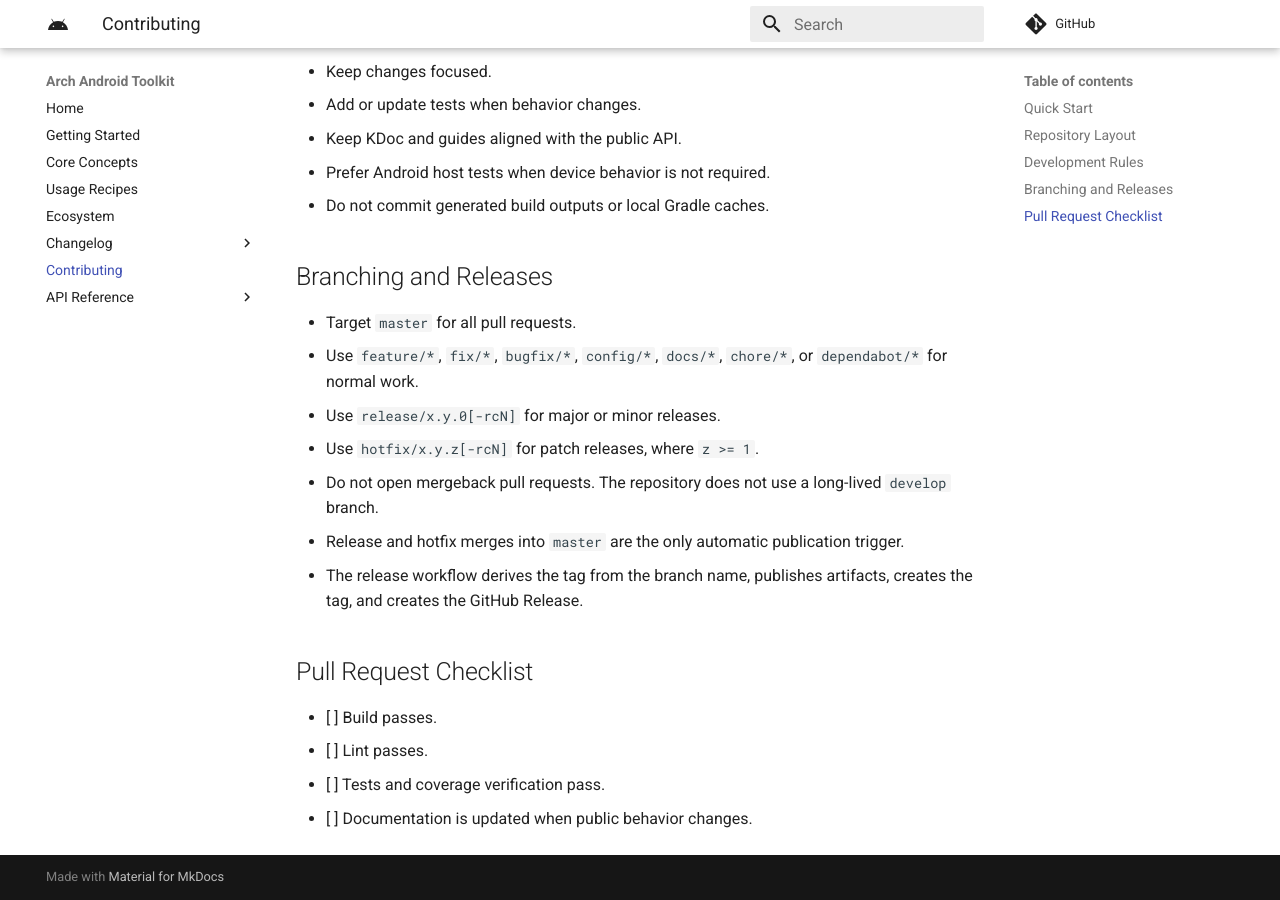
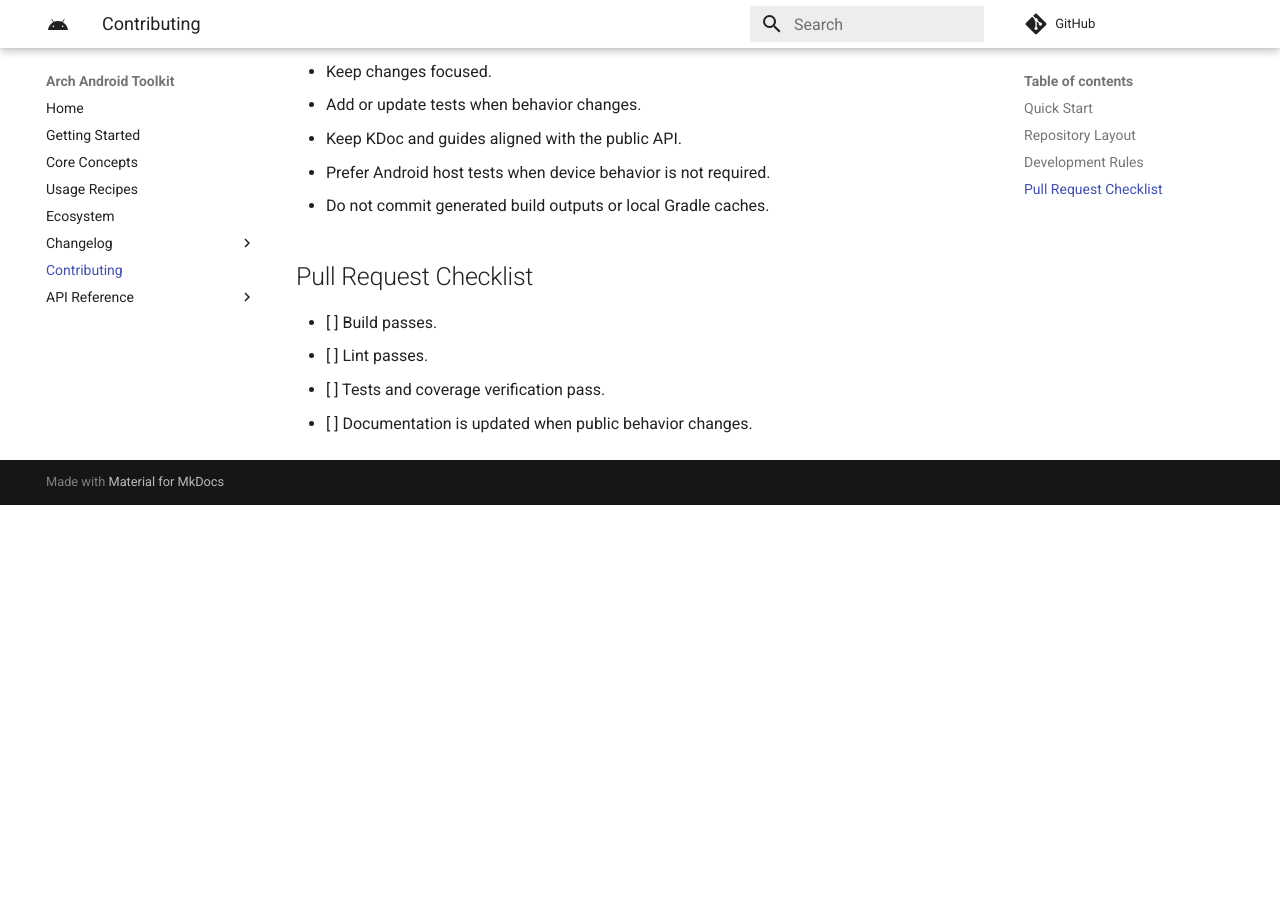
Before and after one commit to matheus-corregiari/arch-android, an MkDocs documentation site: the page built from docs/contributing.md, in a window 1280 px wide and 900 px high, scrolled down 686 px. Built offline with MkDocs 1.6.1 and Material for MkDocs 9.7.7, drawn with Linux system fonts in a browser that asks for light colours; comment, search, counter and statistics services are not loaded; after the commit the page ends 1191 px from its top, so only the background shows below that.

```diff
--- a/docs/contributing.md
+++ b/docs/contributing.md
@@ -28,16 +28,6 @@ python -m mkdocs build --strict
 - Prefer Android host tests when device behavior is not required.
 - Do not commit generated build outputs or local Gradle caches.
 
-## Branching and Releases
-
-- Target `master` for all pull requests.
-- Use `feature/*`, `fix/*`, `bugfix/*`, `config/*`, `docs/*`, `chore/*`, or `dependabot/*` for normal work.
-- Use `release/x.y.0[-rcN]` for major or minor releases.
-- Use `hotfix/x.y.z[-rcN]` for patch releases, where `z >= 1`.
-- Do not open mergeback pull requests. The repository does not use a long-lived `develop` branch.
-- Release and hotfix merges into `master` are the only automatic publication trigger.
-- The release workflow derives the tag from the branch name, publishes artifacts, creates the tag, and creates the GitHub Release.
-
 ## Pull Request Checklist
 
 - [ ] Build passes.
--- a/mkdocs.yml
+++ b/mkdocs.yml
@@ -35,6 +35,7 @@ nav:
   - Ecosystem: ecosystem.md
   - Changelog:
       - Overview: changelog/index.md
+      - Unreleased: changelog/unreleased.md
       - 1.1.0: changelog/1.1.0.md
       - 1.0.0: changelog/1.0.0.md
   - Contributing: contributing.md
```
Also changed, not shown: README.md (+8 -0 lines), docs/changelog/index.md (+2 -0 lines), docs/changelog/unreleased.md (added, +13 -0 lines), 14 other files.
